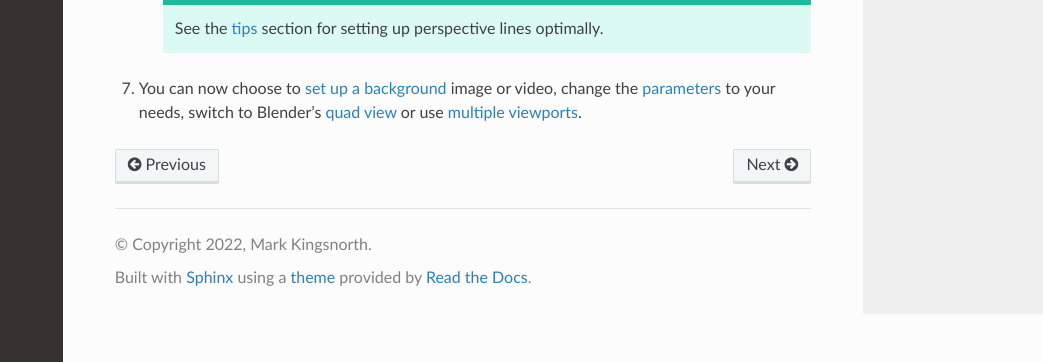
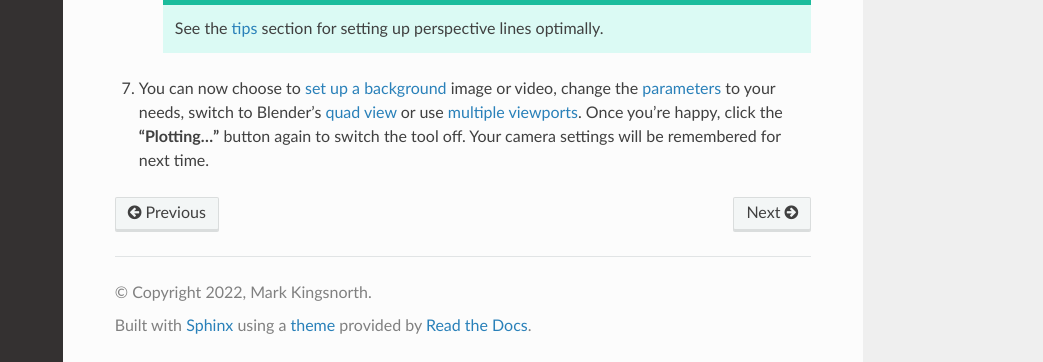
Before and after one commit to mkingsnorth/perspective_plotter_docs, a Sphinx documentation site: the page built from docs/quick_start.rst, in a window 1280 px wide and 900 px high, scrolled down 1378 px, cut to the strip 538-900 px from the top of the window. Shown: the whole strip, without its empty margins (237-1280 px from the left). Built offline with Sphinx 7.4.7 and the Read the Docs theme 2.0.0, drawn with Linux system fonts in a browser that asks for light colours.

```diff
--- a/docs/quick_start.rst
+++ b/docs/quick_start.rst
@@ -28,8 +28,7 @@ Quick Start
     .. tip::
         See the :ref:`tips<Setting up perspective lines>` section for setting up perspective lines optimally.
 
-#. You can now choose to :ref:`set up a background<Match Background>` image or video, change the :ref:`parameters<parameters>` to your needs, switch to Blender's |quad view| or use |multiple viewports|.
-
+#. You can now choose to :ref:`set up a background<Match Background>` image or video, change the :ref:`parameters<parameters>` to your needs, switch to Blender's |quad view| or use |multiple viewports|. Once you're happy, click the **"Plotting..."** button again to switch the tool off. Your camera settings will be remembered for next time.
 
 .. |quad view| raw:: html
 
```
